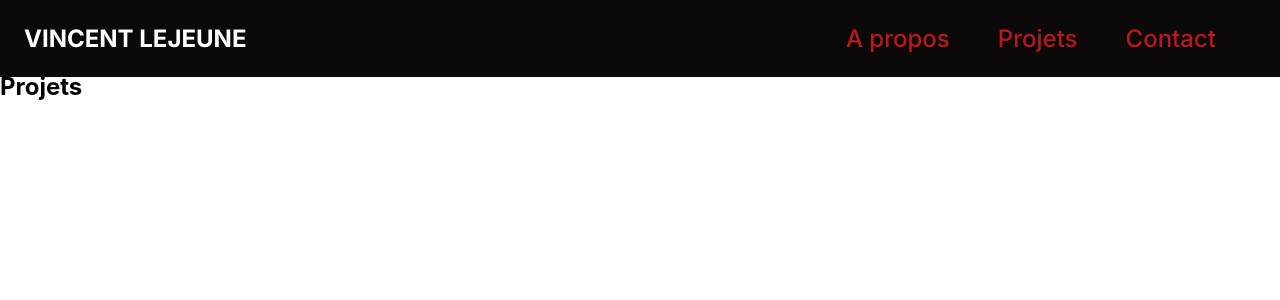
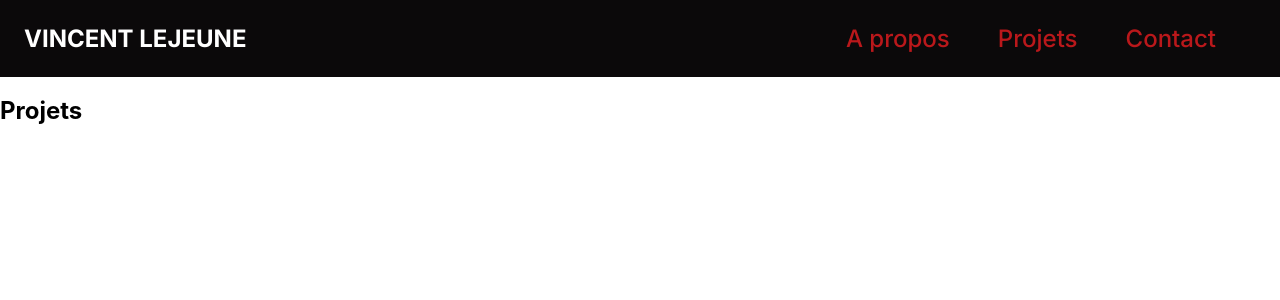
Before and after one commit to VincentCMLejeune/Portfolio, a React (Create React App) app in the folder portfolio/: page /projets in a window 1280 px wide. Shown: the top 300 px of the page. Built offline with nearby package versions, Linux system fonts and the light colour scheme.

Commit message:
Fixed display not to be glued against header

```diff
--- a/portfolio/src/screens/projets/Projets.module.css
+++ b/portfolio/src/screens/projets/Projets.module.css
@@ -1,3 +1,3 @@
 .projets {
-  margin-top: 4.5em;
+  margin-top: 6em;
 }
```
